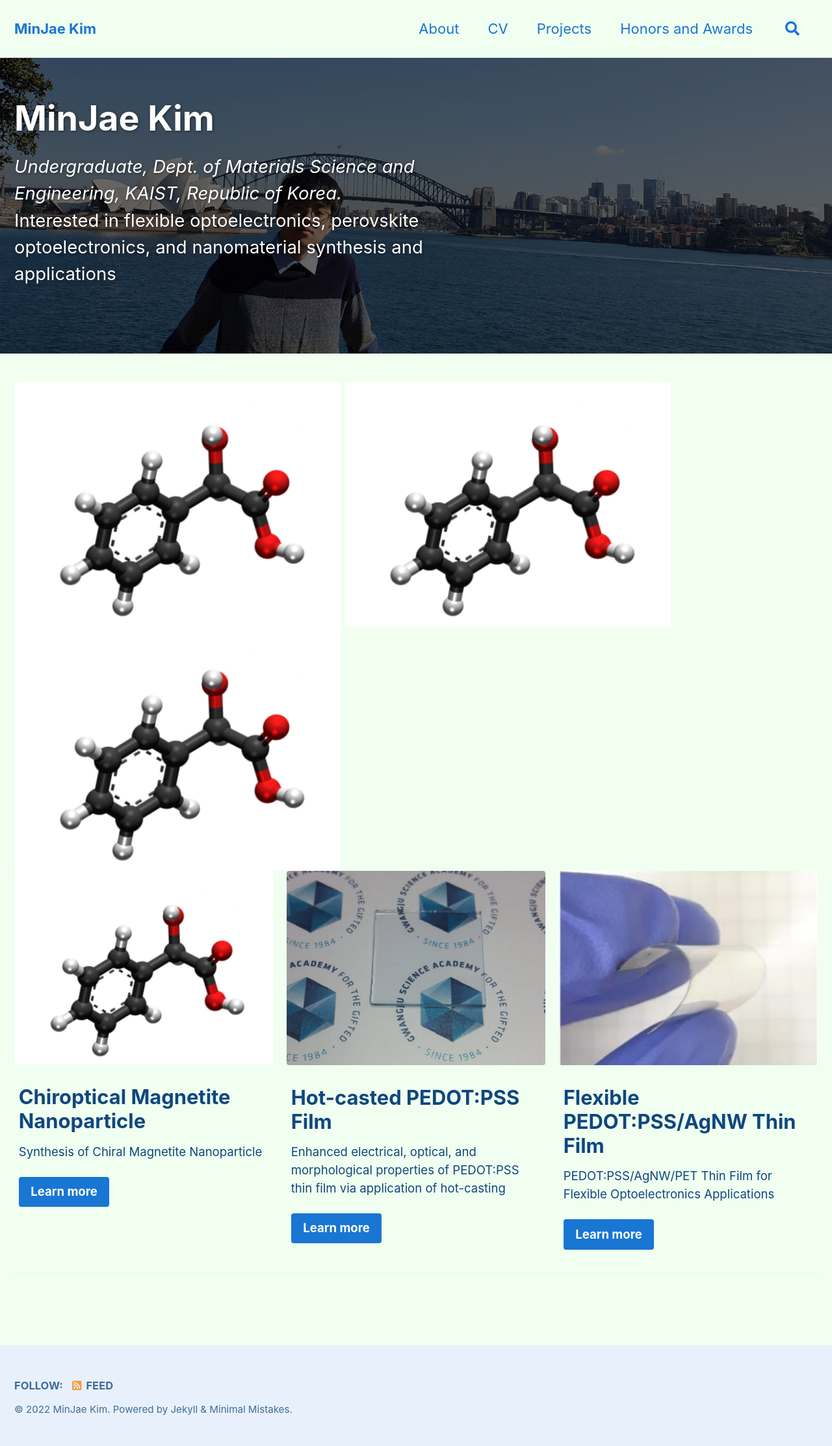
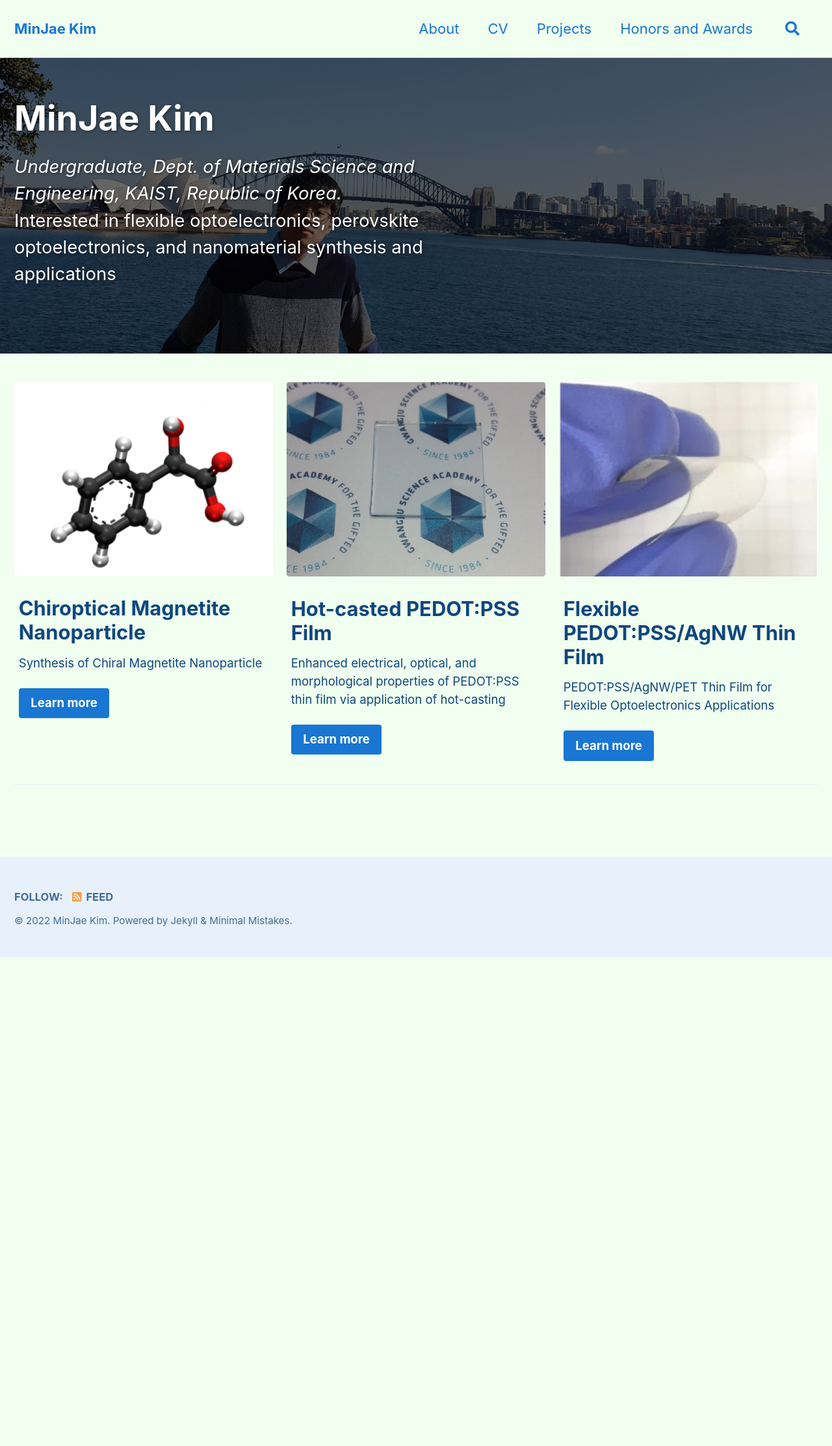
Before and after one commit to mj3259/mj3259.github.io, a Jekyll site: the page built from index.md, in a window 1280 px wide. Shown: the whole page at 65% size. Built offline with Jekyll 4.4.1, drawn with Linux system fonts in a browser that asks for light colours; cached includes are drawn as plain includes; after the commit the page ends 1473 px from its top, so only the background shows below that.

Commit message:
Update index.md

```diff
--- a/index.md
+++ b/index.md
@@ -33,10 +33,5 @@ feature_row:
     btn_label: "Learn more"
 ---
 
-{% slider %}
-  ![alt text 1](/assets/images/biography/mandellate.PNG)
-  ![alt text 2](/assets/images/biography/mandellate.PNG)
-  ![alt text 3](/assets/images/biography/mandellate.PNG)
-{% endslider %}
 
 {% include feature_row %}
```
